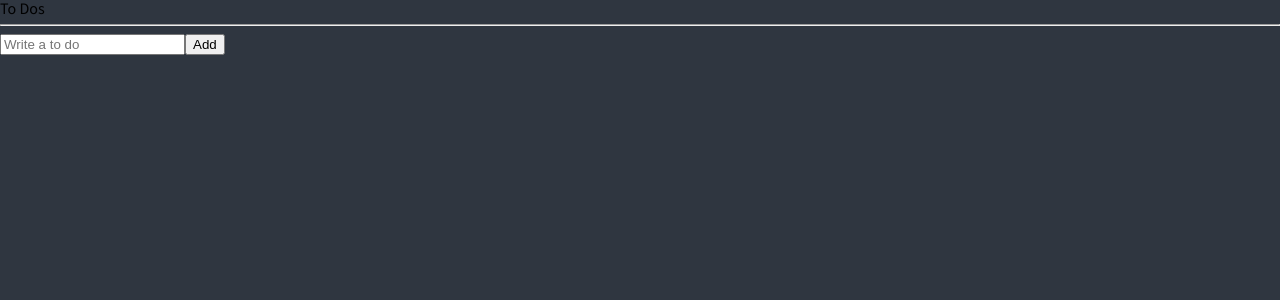
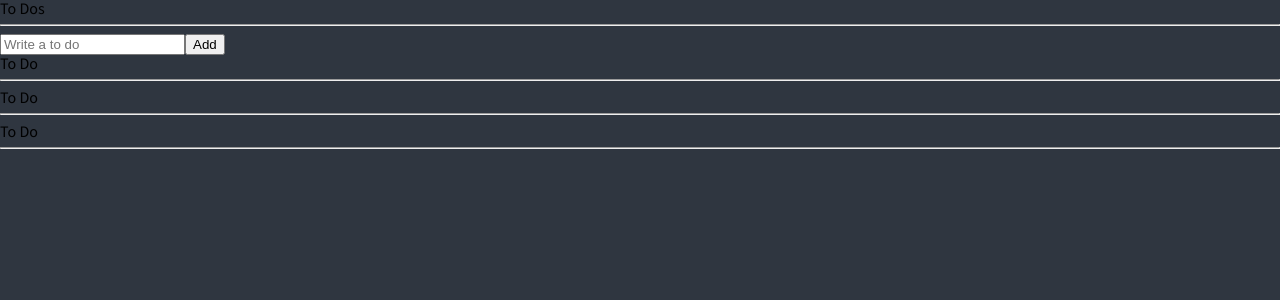
Before and after one commit to wonjangcloud9/typescript, a React (Create React App) app: page / in a window 1280 px wide. Shown: the top 300 px of the page. Built offline with nearby package versions, Linux system fonts and the light colour scheme.

Commit message:
selector

```diff
--- a/src/atoms.tsx
+++ b/src/atoms.tsx
@@ -1,4 +1,4 @@
-import { atom } from "recoil";
+import { atom, selector } from "recoil";
 
 export interface IToDo {
   text: string;
@@ -10,3 +10,15 @@
   key: "toDo",
   default: [],
 });
+
+export const toDoSelector = selector({
+  key: "toDoSelector",
+  get: ({ get }) => {
+    const toDos = get(toDoState);
+    return [
+      toDos.filter((toDo) => toDo.category === "TO_DO"),
+      toDos.filter((toDo) => toDo.category === "DOING"),
+      toDos.filter((toDo) => toDo.category === "DONE"),
+    ];
+  },
+});
--- a/src/components/ToDoList.tsx
+++ b/src/components/ToDoList.tsx
@@ -1,20 +1,36 @@
 import { useRecoilValue } from "recoil";
-import { toDoState } from "../atoms";
+import { toDoSelector, toDoState } from "../atoms";
 import CreateToDo from "./CreateToDo";
 import ToDo from "./ToDo";
 
 function ToDoList() {
-  const toDos = useRecoilValue(toDoState);
+  const [toDo, doing, done] = useRecoilValue(toDoSelector);
   return (
     <div>
       <h1>To Dos</h1>
       <hr />
       <CreateToDo />
+      <h2>To Do</h2>
       <ul>
-        {toDos.map((toDo) => (
+        {toDo.map((toDo) => (
           <ToDo key={toDo.id} {...toDo} />
         ))}
       </ul>
+      <hr />
+      <h2>To Do</h2>
+      <ul>
+        {doing.map((toDo) => (
+          <ToDo key={toDo.id} {...toDo} />
+        ))}
+      </ul>
+      <hr />
+      <h2>To Do</h2>
+      <ul>
+        {done.map((toDo) => (
+          <ToDo key={toDo.id} {...toDo} />
+        ))}
+      </ul>
+      <hr />
     </div>
   );
 }
```
